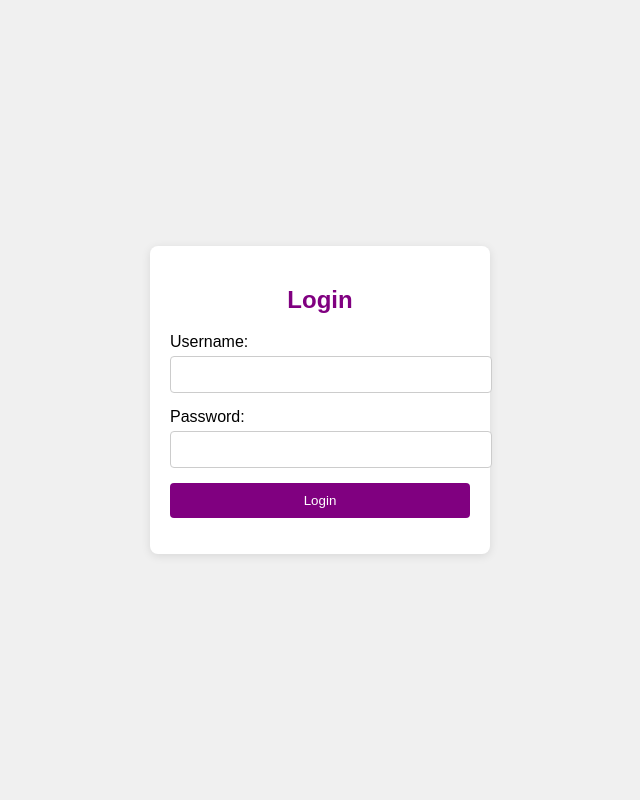
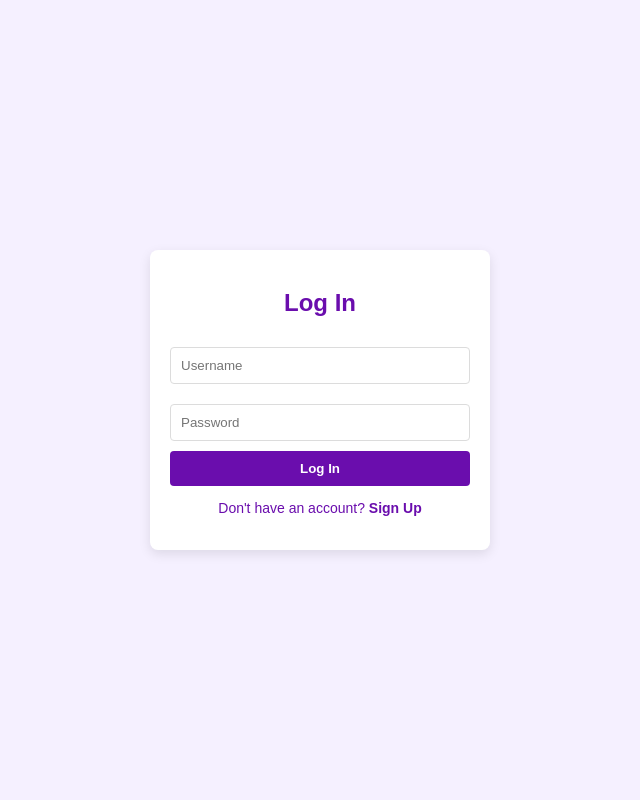
Before and after one commit to alihussainzada/simple-php-blog, a PHP site: page /login.php in a window 1280 px wide. Shown: the whole page, without its empty margins (320-960 px from the left). Run offline with PHP 8.4, Linux system fonts and the light colour scheme.

Commit message:
adding files

```diff
--- a/login.php
+++ b/login.php
@@ -7,22 +7,21 @@
     <link rel="stylesheet" href="static/loginStyles.css"> <!-- Link to your CSS file -->
 </head>
 <body>
+    <?php   $msg = isset($_GET['msg']) ? htmlspecialchars($_GET['msg']) : ''; ?>
+    <div class="login-container">
+        <h2>Log In</h2>
+        <?php if ($msg): ?>
+        <div class="alert" style="color: green; margin-bottom: 10px;"><?php echo $msg; ?></div>
+    <?php endif; ?>
+        <form action="login.php" method="POST">
+            <input type="text" name="username" placeholder="Username" required>
+            <input type="password" name="password" placeholder="Password" required>
+            <input type="submit" value="Log In">
+        </form>
+        <p>Don't have an account? <a href="register.php">Sign Up</a></p>
+    </div>
+    <?php
 
-    <div class="container">
-        <h2>Login</h2>
-        <form method="POST" action="login.php">
-            <div class="form-group">
-                <label for="username">Username:</label>
-                <input type="text" id="username" name="username" required>
-            </div>
-            <div class="form-group">
-                <label for="password">Password:</label>
-                <input type="password" id="password" name="password" required>
-            </div>
-            <button type="submit">Login</button>
-        </form>
-        <p class="message">
-            <?php
                require 'db.php';
 
                 // Check if form is submitted
@@ -43,9 +42,7 @@
                         exit();
                 }
             }
-            ?>
-        </p>
-    </div>
 
+        ?>
 </body>
 </html>
--- a/static/loginStyles.css
+++ b/static/loginStyles.css
@@ -1,63 +1,66 @@
 body {
-    font-family: Arial, sans-serif;
-    background-color: #f0f0f0;
     display: flex;
     justify-content: center;
     align-items: center;
-    height: 100vh;
+    min-height: 100vh;
+    font-family: Arial, sans-serif;
+    background-color: #f5f0ff;
     margin: 0;
 }
 
-.container {
-    background-color: white;
+/* Boxed Container Styles */
+.login-container {
+    background-color: #ffffff;
     border-radius: 8px;
-    box-shadow: 0 2px 10px rgba(0, 0, 0, 0.1);
+    box-shadow: 0px 4px 12px rgba(0, 0, 0, 0.1);
     padding: 20px;
     width: 300px;
+    text-align: center;
 }
 
 h2 {
-    text-align: center;
-    color: #800080;
-    /* Purple */
-}
-
-.form-group {
-    margin-bottom: 15px;
-}
-
-label {
-    display: block;
-    margin-bottom: 5px;
+    color: #6a0dad;
+    margin-bottom: 20px;
 }
 
 input[type="text"],
 input[type="password"] {
     width: 100%;
     padding: 10px;
-    border: 1px solid #ccc;
+    margin: 10px 0;
     border-radius: 4px;
+    border: 1px solid #dcdcdc;
+    outline: none;
+    box-sizing: border-box;
 }
 
-button {
-    width: 100%;
-    padding: 10px;
-    background-color: #800080;
-    /* Purple */
+input[type="submit"] {
+    background-color: #6a0dad;
     color: white;
     border: none;
+    padding: 10px;
+    width: 100%;
     border-radius: 4px;
     cursor: pointer;
+    font-weight: bold;
+    transition: background-color 0.3s ease;
 }
 
-button:hover {
-    background-color: #6a006a;
-    /* Darker purple on hover */
+input[type="submit"]:hover {
+    background-color: #5a0cba;
 }
 
-.message {
-    text-align: center;
-    margin-top: 15px;
-    color: red;
-    /* Error messages in red */
+p {
+    color: #6a0dad;
+    font-size: 14px;
 }
+
+a {
+    color: #6a0dad;
+    text-decoration: none;
+    font-weight: bold;
+}
+
+a:hover {
+    text-decoration: underline;
+}
```
